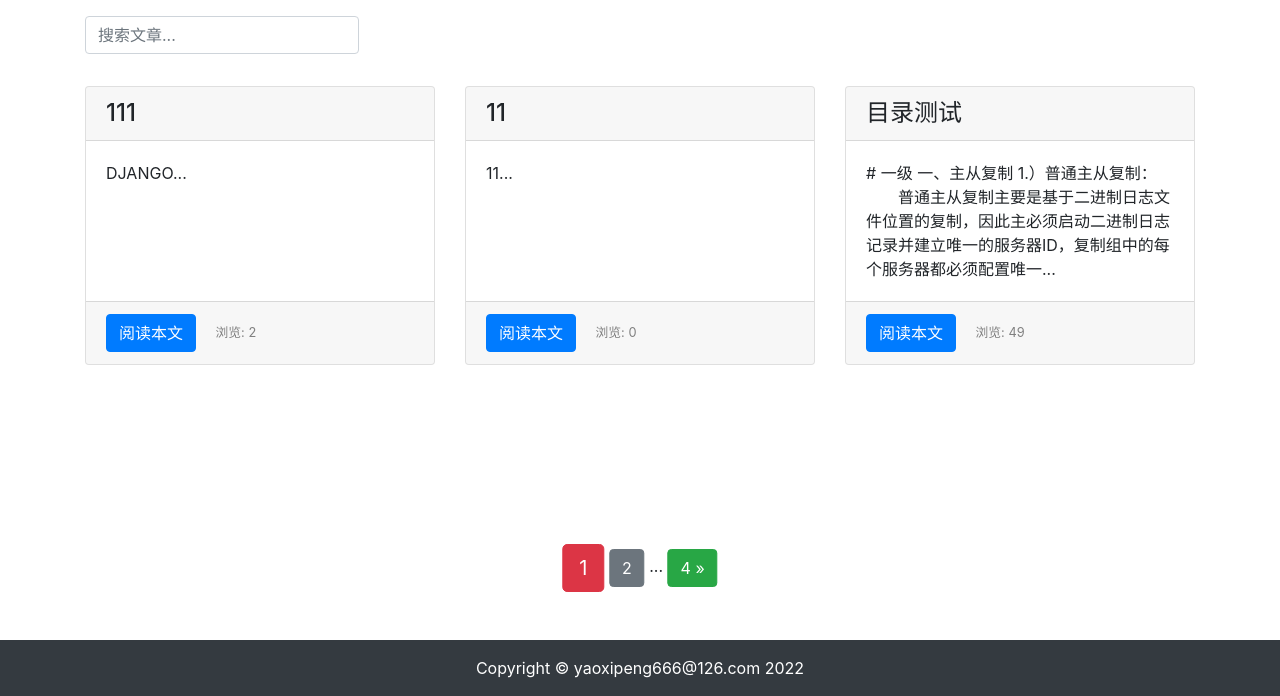
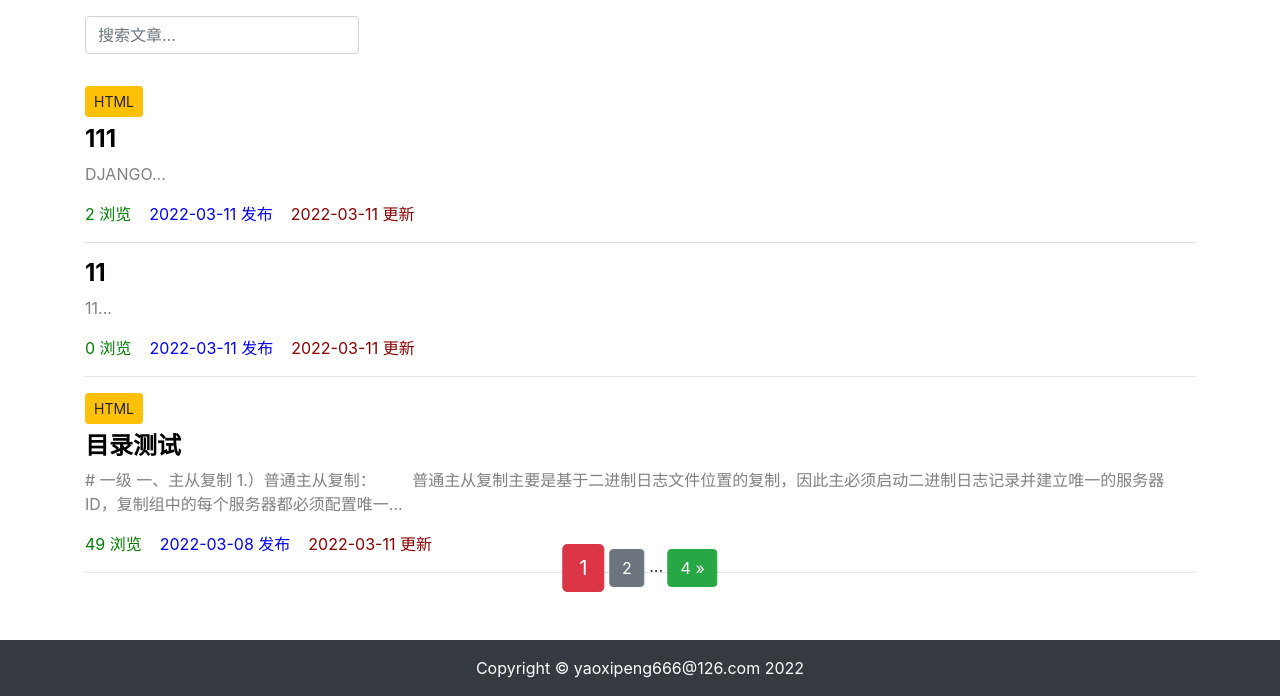
Before and after one commit to yaoxipenga/django_project, a Django app: page / in a window 1280 px wide. Shown: the part 104-800 px from the top of the page. Run offline with Django 3.2, Linux system fonts and the light colour scheme; data comes from the database, SQL or seed files in the repository; both versions use the stored data as it was after the commit; some libraries are stand-ins or nearby versions.

Commit message:
新增栏目功能，对文章进行简单分类

```diff
--- a/my_blog/article/admin.py
+++ b/my_blog/article/admin.py
@@ -1,6 +1,8 @@
 from django.contrib import admin
 # 别忘记导入 ArticlerPost
 from .models import ArticlePost
+from .models import ArticleColumn
 # 注册ArticlePost到admin中
 admin.site.register(ArticlePost)
-# Register your models here.
+# 注册文章栏目
+admin.site.register(ArticleColumn)
--- a/my_blog/article/models.py
+++ b/my_blog/article/models.py
@@ -4,6 +4,19 @@ from django.contrib.auth.models import User
 # timezone用于处理时间相关事物
 from django.utils import timezone
 from django.urls import reverse
+
+
+class ArticleColumn(models.Model):
+    """
+    栏目的 Model
+    """
+    # 栏目标题
+    title = models.CharField(max_length=100, blank=True)
+    # 创建时间
+    created = models.DateTimeField(default=timezone.now)
+
+    def __str__(self):
+        return self.title
 
 
 # 博客文章数据模型
@@ -20,6 +33,7 @@ class ArticlePost(models.Model):
     updated = models.DateTimeField(auto_now=True)
     # 浏览量字段
     total_views = models.PositiveIntegerField(default=0)
+    column = models.ForeignKey(ArticleColumn, null=True, blank=True, on_delete=models.CASCADE, related_name='article')
 
     # 内部类 class Meta 用于给model定义元数据
     class Meta:
--- a/my_blog/article/views.py
+++ b/my_blog/article/views.py
@@ -15,6 +15,8 @@ from django.core.paginator import Paginator
 # 引入Q对象
 from django.db.models import Q
 from comment.models import Comment
+from .models import ArticleColumn
+
 
 # 视图函数
 def article_list(request):
@@ -46,7 +48,7 @@ def article_list(request):
     articles = paginator.get_page(page)
 
     # 修改此行
-    context = {'articles': articles, 'order': order, 'search': search }
+    context = {'articles': articles, 'order': order, 'search': search}
 
     return render(request, 'article/list.html', context)
 
@@ -79,7 +81,7 @@ def article_detail(request, id):
     )
     article.body = md.convert(article.body)
 
-    context = {'article': article, 'toc': md.toc, 'comments': comments }
+    context = {'article': article, 'toc': md.toc, 'comments': comments}
     return render(request, 'article/detail.html', context)
 
 
@@ -98,6 +100,9 @@ def article_create(request):
             # 如果你进行过删除数据表的操作，可能会找不到id=1的用户
             # 此时请重新创建用户，并传入此用户的id
             new_article.author = User.objects.get(id=request.user.id)
+            # 新增的代码
+            if request.POST['column'] != 'none':
+                new_article.column = ArticleColumn.objects.get(id=request.POST['column'])
             # 将新文章保存到数据库中
             new_article.save()
             # 完成后返回到文章列表
@@ -109,8 +114,8 @@ def article_create(request):
     else:
         # 创建表单类实例
         article_post_form = ArticlePostForm()
-        # 赋值上下文
-        context = {'article_post_form': article_post_form}
+        columns = ArticleColumn.objects.all()
+        context = {'article_post_form': article_post_form, 'columns': columns}
         # 返回模板
         return render(request, 'article/create.html', context)
 
@@ -150,6 +155,10 @@ def article_update(request, id):
             # 保存新写入的 title、body 数据并保存
             article.title = request.POST['title']
             article.body = request.POST['body']
+            if request.POST['column'] != 'none':
+                article.column = ArticleColumn.objects.get(id=request.POST['column'])
+            else:
+                article.column = None
             article.save()
             # 完成后返回到修改后的文章中。需要传入文章的 id 值
             return redirect("article:article_detail", id=id)
@@ -161,7 +170,8 @@ def article_update(request, id):
     else:
         # 创建表单类实例
         article_post_form = ArticlePostForm()
+        columns = ArticleColumn.objects.all()
         # 赋值上下文，将 article 文章对象也传递进去，以便提取旧的内容
-        context = {'article': article, 'article_post_form': article_post_form}
+        context = {'article': article, 'article_post_form': article_post_form, 'columns': columns}
         # 将响应返回到模板中
         return render(request, 'article/update.html', context)
--- a/my_blog/templates/article/list.html
+++ b/my_blog/templates/article/list.html
@@ -50,32 +50,87 @@
             <hr>
         {% endif %}
     {% endif %}
+
+<!--    <div class="row mt-2">-->
+<!--        {% for article in articles %}-->
+<!--        &lt;!&ndash; 文章内容 &ndash;&gt;-->
+<!--        <div class="col-4 mb-4">-->
+<!--        &lt;!&ndash; 卡片容器 &ndash;&gt;-->
+<!--            <div class="card h-100">-->
+<!--                &lt;!&ndash; 标题 &ndash;&gt;-->
+<!--                <h4 class="card-header">{{ article.title }}</h4>-->
+<!--                &lt;!&ndash; 摘要 &ndash;&gt;-->
+<!--                <div class="card-body">-->
+<!--                    <p class="card-text">{{ article.body|slice:'100' }}...</p>-->
+<!--                </div>-->
+<!--                &lt;!&ndash; 注脚 &ndash;&gt;-->
+<!--                <div class="card-footer">-->
+<!--                    <a href="{% url 'article:article_detail' article.id %}" class="btn btn-primary">阅读本文</a>-->
+<!--                    &lt;!&ndash; 显示浏览量 &ndash;&gt;-->
+<!--                    <span>-->
+<!--                        <small class="col align-self-end" style="color: gray;">-->
+<!--                            浏览: {{ article.total_views }}-->
+<!--                        </small>-->
+<!--                    </span>-->
+<!--                </div>-->
+<!--            </div>-->
+<!--        </div>-->
+<!--        {% endfor %}-->
+        <!-- 列表循环 -->
 <div class="row mt-2">
-
     {% for article in articles %}
         <!-- 文章内容 -->
-        <div class="col-4 mb-4">
-        <!-- 卡片容器 -->
-            <div class="card h-100">
+        <div class="col-12">
+            <!-- 栏目 -->
+            {% if article.column %}
+                <button type="button"
+                    class="btn btn-sm mb-2
+                        {% if article.column.title == 'Django' %}
+                            btn-success
+                        {% elif article.column.title == 'Java' %}
+                            btn-danger
+                        {% elif article.column.title == 'HTML' %}
+                            btn-warning
+                        {% endif %}
+                    "
+                >
+                    {{ article.column }}
+                </button>
+            {% endif %}
             <!-- 标题 -->
-                <h4 class="card-header">{{ article.title }}</h4>
+            <h4>
+                <b>
+                    <a href="{% url 'article:article_detail' article.id %}"
+                       style="color: black;"
+                    >
+                        {{ article.title }}
+                    </a>
+                </b>
+            </h4>
             <!-- 摘要 -->
-                <div class="card-body">
-                    <p class="card-text">{{ article.body|slice:'100' }}...</p>
+            <div>
+                <p style="color: gray;">
+                    {{ article.body|slice:'100' }}...
+                </p>
             </div>
             <!-- 注脚 -->
-                <div class="card-footer">
-                    <a href="{% url 'article:article_detail' article.id %}" class="btn btn-primary">阅读本文</a>
-                    <!-- 显示浏览量 -->
-                    <span>
-                        <small class="col align-self-end" style="color: gray;">
-                            浏览: {{ article.total_views }}
-                        </small>
+            <p>
+                <!-- 附加信息 -->
+                <span style="color: green;">
+                    {{ article.total_views }} 浏览&nbsp;&nbsp;&nbsp;
                 </span>
-                </div>
-            </div>
+                <span style="color: blue;">
+                    {{ article.created|date:'Y-m-d' }} 发布&nbsp;&nbsp;&nbsp;
+                </span>
+                <span style="color: darkred;">
+                    {{ article.updated|date:'Y-m-d' }} 更新
+                </span>
+            </p>
+            <hr>
         </div>
     {% endfor %}
+</div>
+
         <!-- 页码导航 -->
        <div class="pagination row">
             <div class="m-auto" style="position:absolute; bottom:10%;left: 50%;transform: translate(-50%, -50%)">
```
Also changed, not shown: my_blog/templates/article/create.html (+13 -0 lines), my_blog/templates/article/update.html (+19 -0 lines), my_blog/article/migrations/0003_auto_20220311_1132.py (added), my_blog/article/migrations/0004_auto_20220311_1149.py (added), my_blog/db.sqlite3. Lines whose indentation alone changed are shown as unchanged.
